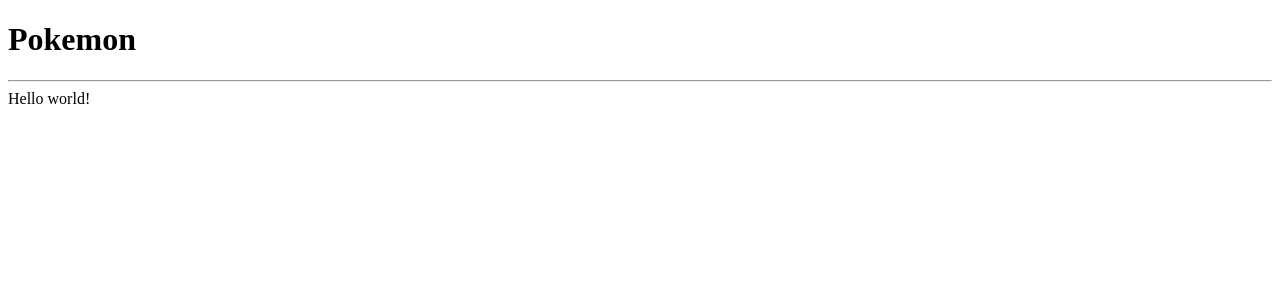
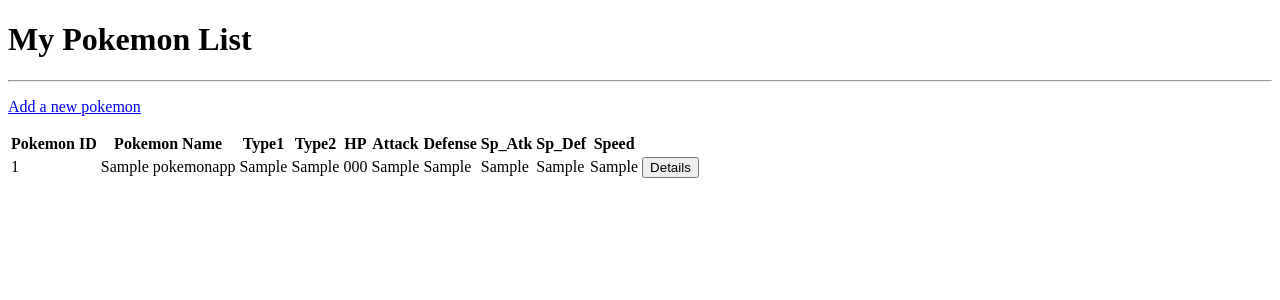
Before and after one commit to Yinanye/HW4, a Flask app: page / in a window 1280 px wide. Shown: the top 300 px of the page. Run offline with Flask 2, Linux system fonts and the light colour scheme; tables that the repository leaves empty hold one stand-in row (values such as "Sample post"); one stand-in notice (Sample message) is shown; parts of the project's set-up code (start-up, migrations or seed data) failed here and were passed over.

Commit message:
Seem like I meet all kinds of error

```diff
--- a/app.py
+++ b/app.py
@@ -1,28 +1,120 @@
 from flask import Flask
-from flask import render_template
+from flask import render_template, redirect, request, flash, url_for
 from flask_wtf import FlaskForm
 from wtforms import StringField
 from wtforms.validators import DataRequired
+from flask_sqlalchemy import SQLAlchemy
+import pymysql
+import secrets
+import os
+
+
+conn = "mysql+pymysql://{0}:{1}@{2}/{3}".format(secrets.dbuser, secrets.dbpass, secrets.dbhost, secrets.dbname)
+
 
 app = Flask(__name__)
 app.config['SECRET_KEY']='SuperSecretKey'
+app.config['SQLALCHEMY_DATABASE_URI'] = conn
+app.config['SQLALCHEMY_TRACK_MODIFICATIONS'] = False
+
+db = SQLAlchemy(app)
+
+class yye5_pokemonapp(db.Model):
+    PokemonId = db.Column(db.Integer, primary_key=True)
+    Pokemon_Name = db.Column(db.String(255))
+    Type1 = db.Column(db.String(255))
+    Type2 = db.Column(db.String(255))
+    HP = db.Column(db.String(255))
+    Attack = db.Column(db.String(255))
+    Defense = db.Column(db.String(255))
+    Sp_Atk = db.Column(db.String(255))
+    Sp_Def = db.Column(db.String(255))
+    Speed = db.Column(db.String(255))
+
+    def __repr__(self):
+        return "PokemonId: {0} | Pokemon_Name: {1} | Type1: {2} | Type2: {3} | HP: {4} | Attack: {5} | Defense: {6} | Sp_Atk: {7} | Sp_Def: {8} | Speed: {9}".format(self.PokemonId, self.Pokemon_Name, self.Type1, self.Type2, self.HP, self.Attack, self.Defense, self.Sp_Atk, self.Sp_Def, self.Speed)
+
 
 class PokemonForm(FlaskForm):
-    pokemon_name = StringField('Pokemon_Name', validators=[DataRequired()])
+    Pokemon_Name = StringField('Pokemon_Name', validators=[DataRequired()])
+    Type1 = StringField('Type1', validators=[DataRequired()])
+    Type2 = StringField('Type2', validators=[DataRequired()])
+    HP = StringField('HP', validators=[DataRequired()])
+    Attack = StringField('Attack', validators=[DataRequired()])
+    Defense = StringField('Defense', validators=[DataRequired()])
+    Sp_Atk = StringField('Sp_Atk', validators=[DataRequired()])
+    Sp_Def = StringField('Sp_Def', validators=[DataRequired()])
+    Speed = StringField('Speed', validators=[DataRequired()])
 
 
 
 @app.route('/')
 def index():
-    return render_template('index.html', pageTitle='Pokemon')
+    all_pokemon = yye5_pokemonapp.query.all()
+    return render_template('index.html', pokemon=all_pokemon, pageTitle='My Pokemon List')
 
-@app.route('/add_pokemon', methods=['GET', 'POST'])
+@app.route('/pokemon/new', methods=['GET', 'POST'])
 def add_pokemon():
     form = PokemonForm()
     if form.validate_on_submit():
-        return "<h2> Pokemon's name is {0}".format(form.pokemon_name.data)
+        pokemon = yye5_pokemonapp(Pokemon_Name=form.Pokemon_Name.data, Type1=form.Type1.data, Type2=form.Type2.data, HP=form.HP.data, Attack=form.Attack.data, Defense=form.Defense.data, Sp_Atk=form.Sp_Atk.data, Sp_Def=form.Sp_Def.data, Speed=form.Speed.data)
+        db.session.add(pokemon)
+        db.session.commit()
+        return redirect('/')
 
-    return render_template('add_pokemon.html', form=form, pageTitle='Add A New Pokemon')
+    return render_template('add_pokemon.html', form=form, pageTitle='Add A New Pokemon',
+                            legend="Add A New Pokemon")
+
+
+@app.route('/pokemon/<int:PokemonId>', methods=['GET','POST'])
+def pokemon(PokemonId):
+    pokemon = yye5_pokemonapp.query.get_or_404(PokemonId)
+    return render_template('pokemon.html', form=pokemon, pageTitle='Pokemon Details')
+
+
+@app.route('/pokemon/<int:PokemonId>/update', methods=['GET','POST'])
+def update_pokemon(PokemonId):
+    pokemon = yye5_pokemonapp.query.get_or_404(PokemonId)
+    form = PokemonForm()
+    if form.validate_on_submit():
+        pokemon.Pokemon_Name = form.Pokemon_Name.data
+        pokemon.Type1 = form.Type1.data
+        pokemon.Type2 = form.Type2.data
+        pokemon.HP = form.HP.data
+        pokemon.Attack = form.Attack.data
+        pokemon.Defense = form.Defense.data
+        pokemon.Sp_Atk = form.Sp_Atk.data
+        pokemon.Sp_Def = form.Sp_Def.data
+        pokemon.Speed = form.Speed.data
+        db.session.commit()
+        flash('Your Pokemon has been updated.')
+        return redirect(url_for('pokemon', PokemonId=pokemon.PokemonId))
+    #elif request.method == 'GET':
+    form.Pokemon_Name.data = pokemon.Pokemon_Name
+    form.Type1.data = pokemon.Type1
+    form.Type2.data = pokemon.Type2
+    form.HP.data = pokemon.HP
+    form.Attack.data = pokemon.Attack
+    form.Defense.data = pokemon.Defense
+    form.Sp_Atk.data = pokemon.Sp_Atk
+    form.Sp_Def.data = pokemon.Sp_Def
+    form.Speed.data = pokemon.Speed
+    return render_template('add_pokemon.html', form=form, pageTitle='Update Post',
+                            legend="Update A Pokemon")
+
+
+
+@app.route('/pokemon/<int:PokemonId>/delete', methods=['POST'])
+def delete_pokemon(PokemonId):
+    if request.method == 'POST': #if it's a POST request, delete the friend from the database
+        pokemon = yye5_pokemonapp.query.get_or_404(PokemonId)
+        db.session.delete(pokemon)
+        db.session.commit()
+        flash('Pokemon was successfully deleted!')
+        return redirect("/")
+    else:
+        return redirect("/")
+
 
 if __name__ == '__main__':
     app.run(debug=True)
--- /dev/null
+++ b/static/CSS/stylesheet.css
@@ -0,0 +1,3 @@
+body {
+  background-color: lightblue;
+}
--- a/templates/base.html
+++ b/templates/base.html
@@ -1,13 +1,28 @@
+
 <!DOCTYPE html>
 <html lang="en">
 
 <head>
   <meta charset="utf-8">
   <title>{{pageTitle}}</title>
+<script src="https://ajax.googleapis.com/ajax/libs/jquery/3.4.1/jquery.min.js"></script>
+
+<style>
+#flash { display:none; background-color:white; color:red}
+</style>
+
+<script>
+  $(function() {
+$('#flash').delay(500).fadeIn('normal', function() {
+    $(this).delay(2500).fadeOut();
+});
+});
+</script>
+
 </head>
 
   <body>
-      <h1> Pokemon </h1>
+    <h1> My Pokemon List </h1>
     <hr>
     {% block body %}
 
--- a/templates/index.html
+++ b/templates/index.html
@@ -3,9 +3,62 @@
 {% extends 'base.html' %}
 
 {% block body %}
-Hello world!
+<p><a href="{{ url_for('add_pokemon')}}"> Add a new pokemon</a></p>
+
+{% with messages = get_flashed_messages() %}
+ {% if messages %}
+ <div class="alert alert-warning alert-dismissible fade show" role="alert" id="flash">
+   {% for message in messages %}
+   <strong>Alert!</strong> {{ message }}
+   <button type="button" class="close" data-dismiss="alert" aria-label="Close">
+     <span aria-hidden="true">&times;</span>
+   </button>
+   {% endfor %}
+   {% endif %}
+   {% endwith %}
+ </div>
 
 
+{% if pokemon %}
+    <table>
+        <thead>
+            <tr>
+                <th>Pokemon ID</th>
+                <th>Pokemon Name</th>
+                <th>Type1</th>
+                <th>Type2</th>
+                <th>HP</th>
+                <th>Attack</th>
+                <th>Defense</th>
+                <th>Sp_Atk</th>
+                <th>Sp_Def</th>
+                <th>Speed</th>
+            </tr>
+        </thead>
 
+        <tbody>
+            {% for row in pokemon %}
+            <tr>
+                <td>{{ row.PokemonId}}</td>
+                <td>{{ row.Pokemon_Name}}</td>
+                <td>{{ row.Type1}}</td>
+                <td>{{ row.Type2}}</td>
+                <td>{{ row.HP}}</td>
+                <td>{{ row.Attack}}</td>
+                <td>{{ row.Defense}}</td>
+                <td>{{ row.Sp_Atk}}</td>
+                <td>{{ row.Sp_Def}}</td>
+                <td>{{ row.Speed}}</td>
 
+                    <td>
+        <form action="{{ url_for('pokemon', PokemonId=row.PokemonId) }}" method="POST">
+          <input type="submit" value="Details" class="btn btn-info" />
+        </form>
+        </td>
+
+            </tr>
+            {% endfor %}
+        </tbody>
+    </table>
+{% endif %}
 {% endblock %}
```
Also changed, not shown: requirements.txt (+13 -1 lines), templates/add_pokemon.html (+27 -4 lines), templates/pokemon.html (added, +45 -0 lines). Lines whose indentation alone changed are shown as unchanged.
